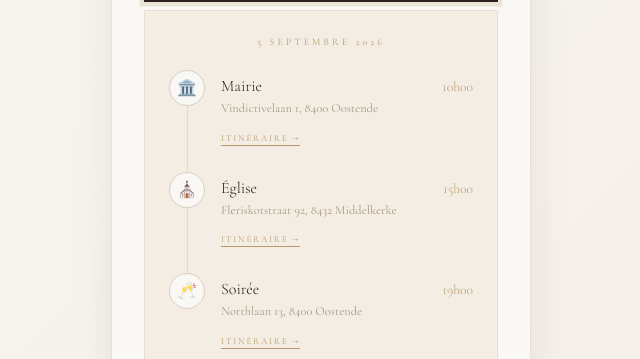
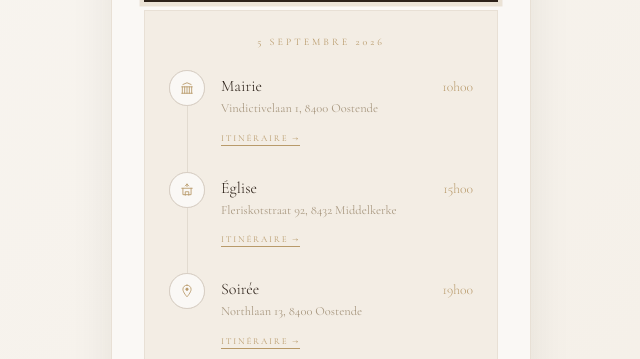
Before and after one commit to brayann-Ouandji/invitation-mariage, a Next.js app: page /invitation/1 in a window 1280 px wide. Both pictures are taken after a click on the button "✦ PROGRAMME DE LA JOURNÉE". Shown: the part 845-1204 px from the top of the page, without its empty margins (319-959 px from the left). Built offline with nearby package versions, Linux system fonts and the light colour scheme; no server answers.

Commit message:
ajust emoji appearance

```diff
--- a/app/invitation/[nom]/page.tsx
+++ b/app/invitation/[nom]/page.tsx
@@ -11,7 +11,6 @@ const programme = [
     heure: "10h00",
     mapsUrl: "https://www.google.com/maps/dir/?api=1&destination=Vindictivelaan+1,+8400+Oostende,+Belgium",
     datetime: new Date("2026-09-05T10:00:00"),
-    icon: "🏛️",
   },
   {
     label: "Église",
@@ -19,7 +18,6 @@ const programme = [
     heure: "15h00",
     mapsUrl: "https://www.google.com/maps/dir/?api=1&destination=Fleriskotstraat+92,+8432+Middelkerke,+Belgium",
     datetime: new Date("2026-09-05T15:00:00"),
-    icon: "⛪",
   },
   {
     label: "Soirée",
@@ -27,7 +25,6 @@ const programme = [
     heure: "19h00",
     mapsUrl: "https://www.google.com/maps/dir/?api=1&destination=Northlaan+13,+8400+Oostende,+Belgium",
     datetime: new Date("2026-09-05T19:00:00"),
-    icon: "🥂",
   },
 ];
 
@@ -183,7 +180,22 @@ export default function InvitationPage() {
                             <path d="M20 6L9 17l-5-5" strokeLinecap="round" strokeLinejoin="round" />
                           </svg>
                         ) : (
-                          <span>{step.icon}</span>
+                          <div style={{ flexShrink: 0, width: "36px", height: "36px", borderRadius: "50%", background: done ? "#b89a6a" : "#faf8f5", border: `1px solid ${done ? "#b89a6a" : "#d8cfc4"}`, display: "flex", alignItems: "center", justifyContent: "center", zIndex: 1 }}>
+  {done ? (
+    <svg width="14" height="14" viewBox="0 0 24 24" fill="none" stroke="white" strokeWidth="2.5">
+      <path d="M20 6L9 17l-5-5" strokeLinecap="round" strokeLinejoin="round" />
+    </svg>
+  ) : (
+    <svg width="14" height="14" viewBox="0 0 24 24" fill="none" stroke="#b89a6a" strokeWidth="1.5">
+      {step.label === "Mairie" && <path d="M3 21h18M3 10h18M5 6l7-3 7 3M4 10v11M20 10v11M8 10v11M16 10v11M12 10v11" strokeLinecap="round"/>}
+      {step.label === "Église" && <path d="M12 2v4M12 2l-3 3M12 2l3 3M3 9h18M5 9v11h14V9M9 21v-6h6v6" strokeLinecap="round"/>}
+      {step.label === "Soirée" && <>
+        <path d="M12 2C8.13 2 5 5.13 5 9c0 5.25 7 13 7 13s7-7.75 7-13c0-3.87-3.13-7-7-7z" strokeLinecap="round"/>
+        <circle cx="12" cy="9" r="2" fill="#b89a6a"/>
+      </>}
+    </svg>
+  )}
+</div>
                         )}
                       </div>
                       {/* Contenu */}
@@ -226,7 +238,11 @@ export default function InvitationPage() {
 
           {/* Bouton Maps soirée */}
           <a href="https://www.google.com/maps/dir/?api=1&destination=Northlaan+13,+8400+Oostende,+Belgium" target="_blank" rel="noopener noreferrer" style={{ display: "inline-flex", alignItems: "center", gap: "8px", padding: "10px 28px", border: "1px solid #b89a6a", color: "#b89a6a", fontSize: "11px", letterSpacing: "0.2em", textTransform: "uppercase", textDecoration: "none", marginBottom: "2rem", marginTop: "1rem" }}>
-             Voir l'itinéraire
+          <svg width="13" height="13" viewBox="0 0 24 24" fill="none" stroke="currentColor" strokeWidth="1.5">
+  <path d="M12 2C8.13 2 5 5.13 5 9c0 5.25 7 13 7 13s7-7.75 7-13c0-3.87-3.13-7-7-7z"/>
+  <circle cx="12" cy="9" r="2.5"/>
+</svg>
+Voir l'itinéraire
           </a>
 
           <p style={{ fontSize: "0.85rem", fontStyle: "italic", color: "#a89880" }}>
```
